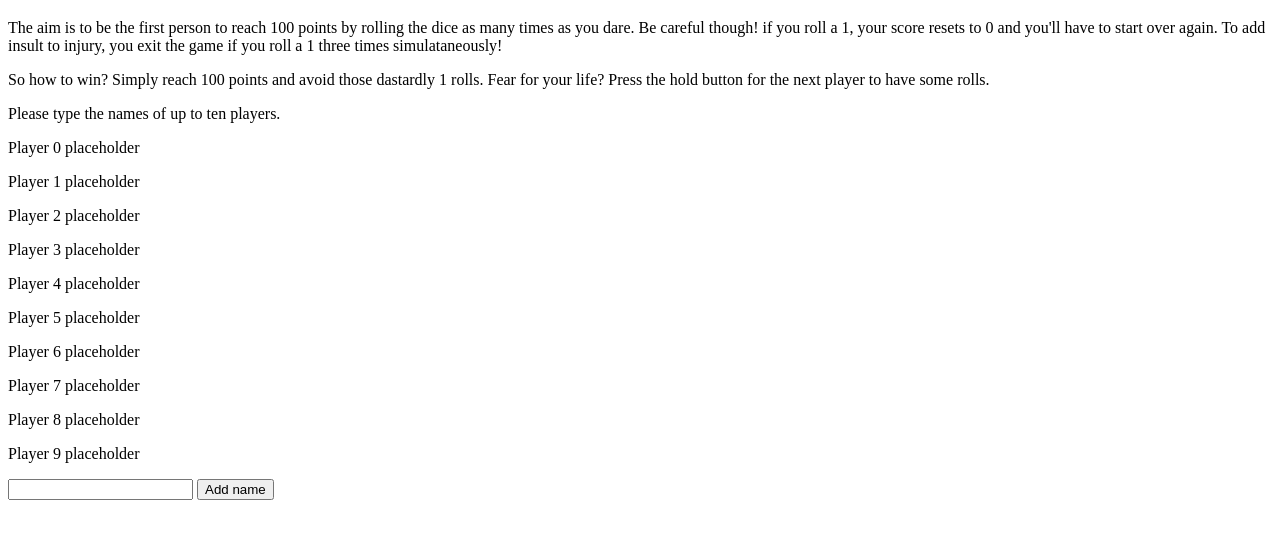
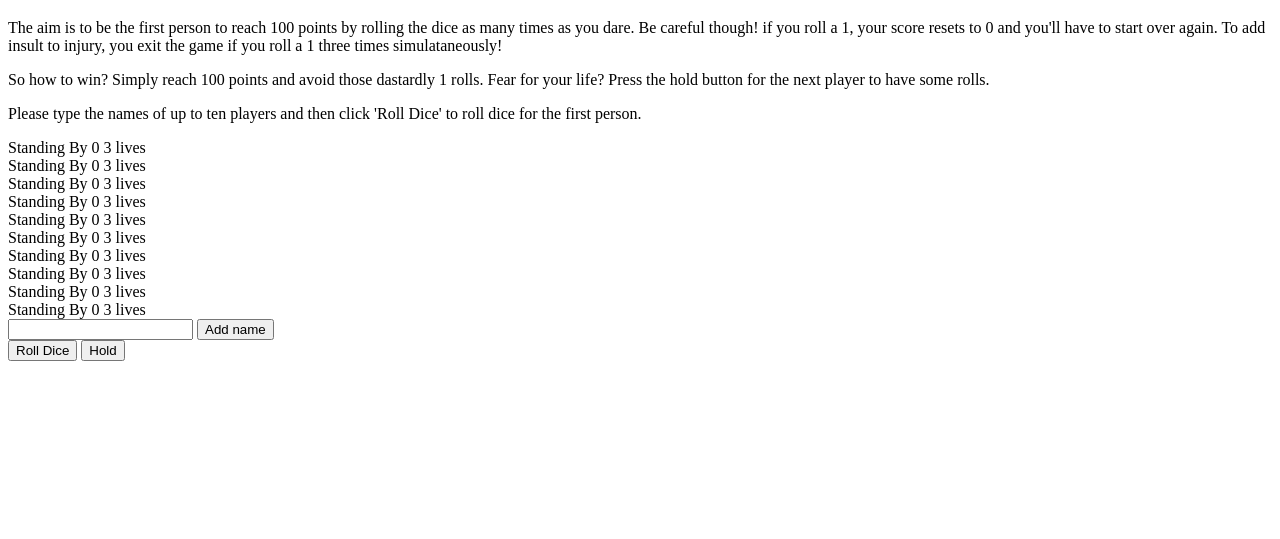
Before and after one commit to kurtischamberlain/dice_game_cn, a plain HTML site: page index.html in a window 1280 px wide. Shown: the part 61-600 px from the top of the page. Drawn offline with Linux system fonts and the light colour scheme.

Commit message:
First commit

```diff
--- a/index.html
+++ b/index.html
@@ -12,36 +12,40 @@
     <!-- Style Ends -->
 
     <title>Dice game!</title>
+</head>
+<body>
 
     <h1>Welcome to Kurtis's Extravaganza Dice Roll Roundup Game </h1>
     <p>The aim is to be the first person to reach 100 points by rolling the dice as many times as you dare. Be careful though! if you roll a 1, your score resets to 0 and you'll have to start over again. To add insult to injury, you exit the game if you roll a 1 three times simulataneously!</p>
     <p>So how to win? Simply reach 100 points and avoid  those dastardly 1 rolls. Fear for your life? Press the hold button for the next player to have some rolls.
 
-        <p>Please type the names of up to ten players.</p>
+    <p>Please type the names of up to ten players and then click 'Roll Dice' to roll dice for the first person. </p>
     </p>
 
 
 
 
-        <!-- Player List -->
-        <p id="player_1_name">Player 0 placeholder</p>
-        <p>Player 1 placeholder</p>
-        <p>Player 2 placeholder</p>
-        <p>Player 3 placeholder</p>
-        <p>Player 4 placeholder</p>
-        <p>Player 5 placeholder</p>
-        <p>Player 6 placeholder</p>
-        <p>Player 7 placeholder</p>
-        <p>Player 8 placeholder</p>
-        <p>Player 9 placeholder</p>
-        <form>
+    <!-- Player Table  -->
+    <span id="player_0_name">Standing By </span><span id="player_0_roll">0 </span><span id="player_0_lives">3 lives</span><br />
+    <span id="player_1_name">Standing By </span><span id="player_0_roll">0 </span><span id="player_1_lives">3 lives</span><br />
+    <span id="player_2_name">Standing By </span><span id="player_0_roll">0 </span><span id="player_2_lives">3 lives</span><br />
+    <span id="player_3_name">Standing By </span><span id="player_0_roll">0 </span><span id="player_3_lives">3 lives</span><br />
+    <span id="player_4_name">Standing By </span><span id="player_0_roll">0 </span><span id="player_4_lives">3 lives</span><br />
+    <span id="player_5_name">Standing By </span><span id="player_0_roll">0 </span><span id="player_5_lives">3 lives</span><br />
+    <span id="player_6_name">Standing By </span><span id="player_0_roll">0 </span><span id="player_6_lives">3 lives</span><br />
+    <span id="player_7_name">Standing By </span><span id="player_0_roll">0 </span><span id="player_7_lives">3 lives</span><br />
+    <span id="player_8_name">Standing By </span><span id="player_0_roll">0 </span><span id="player_8_lives">3 lives</span><br />
+    <span id="player_9_name">Standing By </span><span id="player_0_roll">0 </span><span id="player_9_lives">3 lives</span><br />
+
+    <form onclick="return false"> <!-- Player name input form -->
         <input id="addPlayerName" type="text"></input>
         <button id="addPlayerButton" onclick="add_players()">Add name</button>
     </form>
 
-</head>
-<body>
-
+    <form onclick="return false"><!-- Game buttons form -->
+        <button id="rollDicebutton" onclick="dice_roll()">Roll Dice</button>
+        <button id="holdButton">Hold</button>
+    </form>
 
 
 
@@ -52,26 +56,47 @@
     <script>
         // Variables
         const active_player = []; //Array of players for the game
-        let player_lives = [] //Array of lives for each player (line them up well!
+        const player_lives = []; //Array of lives for each player (line them up well!
+        let  player_name = "";
         let in_session = 0; //Checks if the game is currently "in session" (or being played actively)
+        let i = 0; // Sets global index for functions.
 
 
         function add_players(){
-            active_player.push(document.getElementById("addPlayerName").value);
+            player_name = document.getElementById("addPlayerName").value;
+            active_player.push(player_name);
             player_lives.push(3);
-            console.log(active_player)
-            console.log(player_lives)
 
-        }
+
+            /* Game name replacement part! */
+            document.getElementById("player_"+ i +"_name").innerText = active_player[i] + " "; //Replaces the player names
+            document.getElementById("player_"+ i +"_lives").innerText = player_lives[i] + " lives"; //Replaces the player names
+
+            i += 1; // Increase index so that players can add up to ten names
+
+
+
+            /* Game name replacement end */
+
+            console.log("Active player inside function: " + active_player);
+            console.log(player_lives);
+
+
+        };
 
         function dice_roll(){
             dice_result = Math.floor(Math.random() * 6) + 1;
             console.log(dice_result);
-        }
+        };
+
+        console.log("Player name from form: " + player_name);
+        console.log("Active players: " + active_player);
+        console.log("Lives array: " + player_lives);
+        dice_roll();
 
 
 
-        dice_roll();
+        // Names display in HTML
 
 
     </script>
```
Also changed, not shown: test.html (added, +33 -0 lines). Lines whose indentation alone changed are shown as unchanged.
